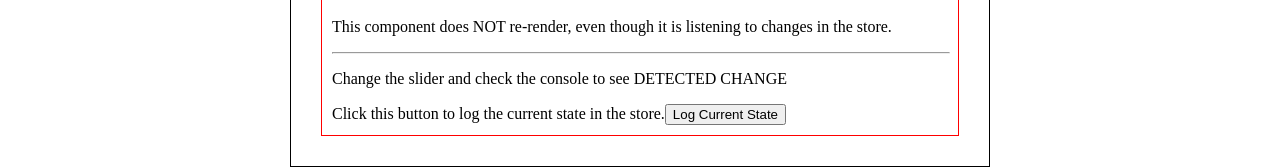
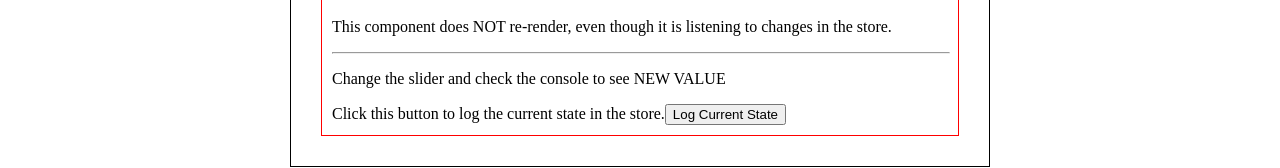
Before and after one commit to ghamadi/react-nimble-store, a React (Vite) app: page / in a window 1280 px wide. Shown: the part 621-789 px from the top of the page. Built offline with nearby package versions, Linux system fonts and the light colour scheme.

Commit message:
update example

```diff
--- a/src/examples/nested-providers/index.tsx
+++ b/src/examples/nested-providers/index.tsx
@@ -144,7 +144,7 @@ function NonReactiveConsumer() {
       <p>This component does NOT re-render, even though it is listening to changes in the store.</p>
       <hr style={{ width: '100%' }} />
 
-      <p>Change the slider and check the console to see DETECTED CHANGE</p>
+      <p>Change the slider and check the console to see NEW VALUE</p>
 
       <span>Click this button to log the current state in the store.</span>
       <button onClick={() => console.log(getState())}>Log Current State</button>
```
